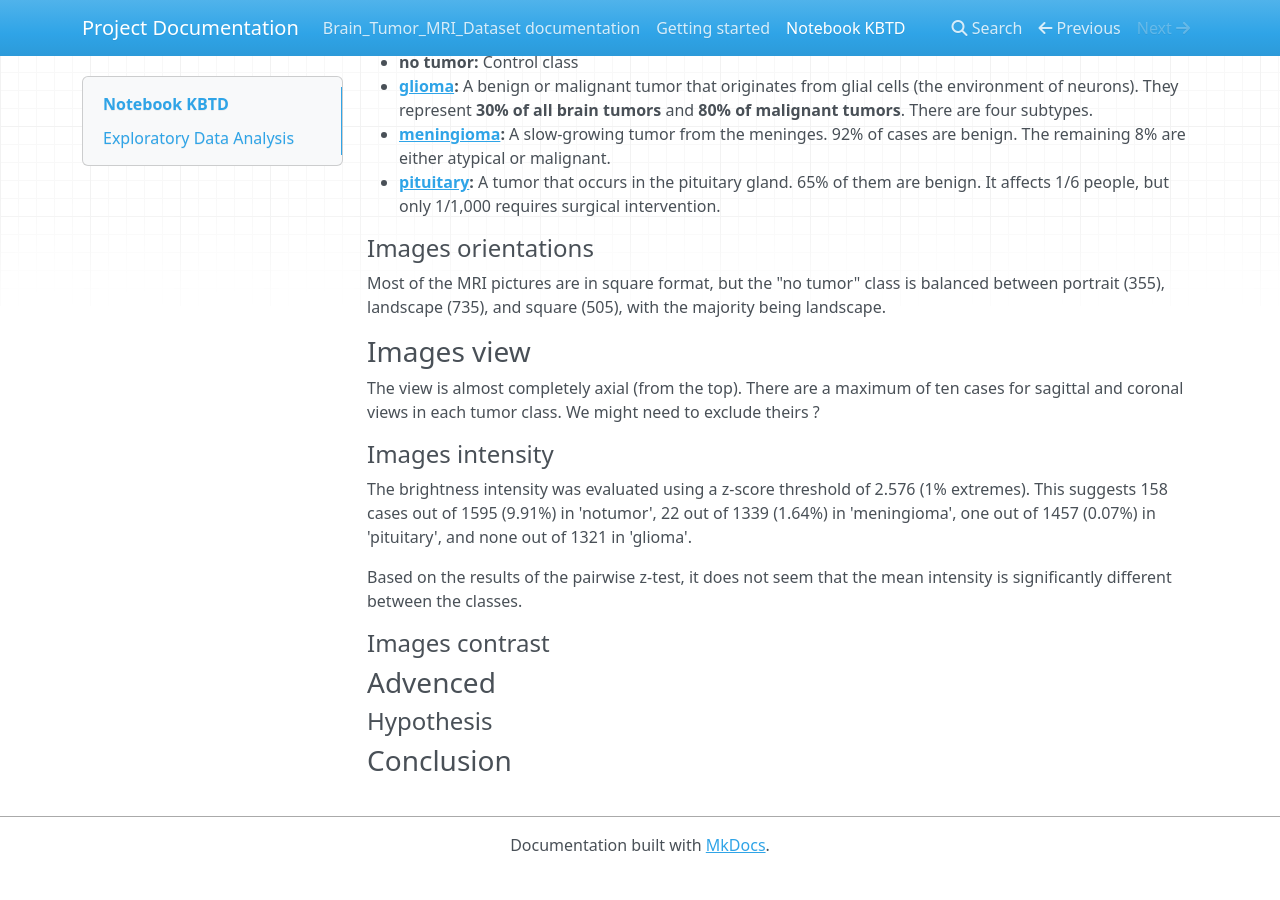
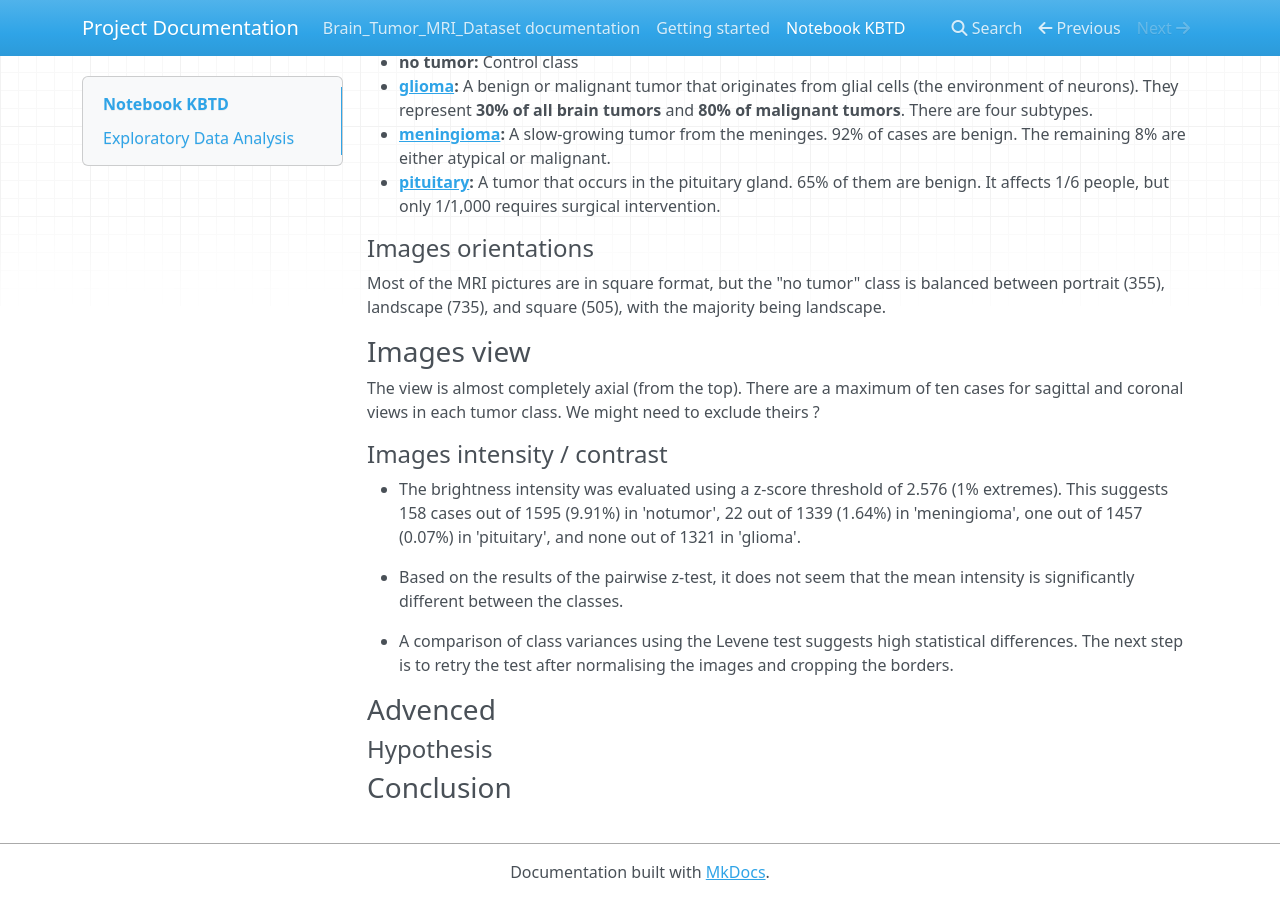
Before and after one commit to Jeremy-Duval-PhD/Brain_Tumor_MRI_Dataset, an MkDocs documentation site: the page built from docs/docs/notebook.md, in a window 1280 px wide and 900 px high, scrolled down 1211 px. Built offline with MkDocs 1.6.1, drawn with Linux system fonts in a browser that asks for light colours; nearby versions of some CDN libraries; before the commit the page ends 2084 px from its top, so only the background shows below that.

Commit message:
WIP : EDA content : first variances analysis

```diff
--- a/docs/docs/notebook.md
+++ b/docs/docs/notebook.md
@@ -71,13 +71,14 @@
 
 The view is almost completely axial (from the top). There are a maximum of ten cases for sagittal and coronal views in each tumor class. We might need to exclude theirs ?
 
-#### Images intensity
+#### Images intensity / contrast
 
-The brightness intensity was evaluated using a z-score threshold of 2.576 (1% extremes). This suggests 158 cases out of 1595 (9.91%) in 'notumor', 22 out of 1339 (1.64%) in 'meningioma', one out of 1457 (0.07%) in 'pituitary', and none out of 1321 in 'glioma'.
+* The brightness intensity was evaluated using a z-score threshold of 2.576 (1% extremes). This suggests 158 cases out of 1595 (9.91%) in 'notumor', 22 out of 1339 (1.64%) in 'meningioma', one out of 1457 (0.07%) in 'pituitary', and none out of 1321 in 'glioma'.
 
-Based on the results of the pairwise z-test, it does not seem that the mean intensity is significantly different between the classes.
+* Based on the results of the pairwise z-test, it does not seem that the mean intensity is significantly different between the classes.
 
-#### Images contrast
+* A comparison of class variances using the Levene test suggests high statistical differences. The next step is to retry the test after normalising the images and cropping the borders.
+
 
 ### Advenced
 
```
Also changed, not shown: 1 other file.
